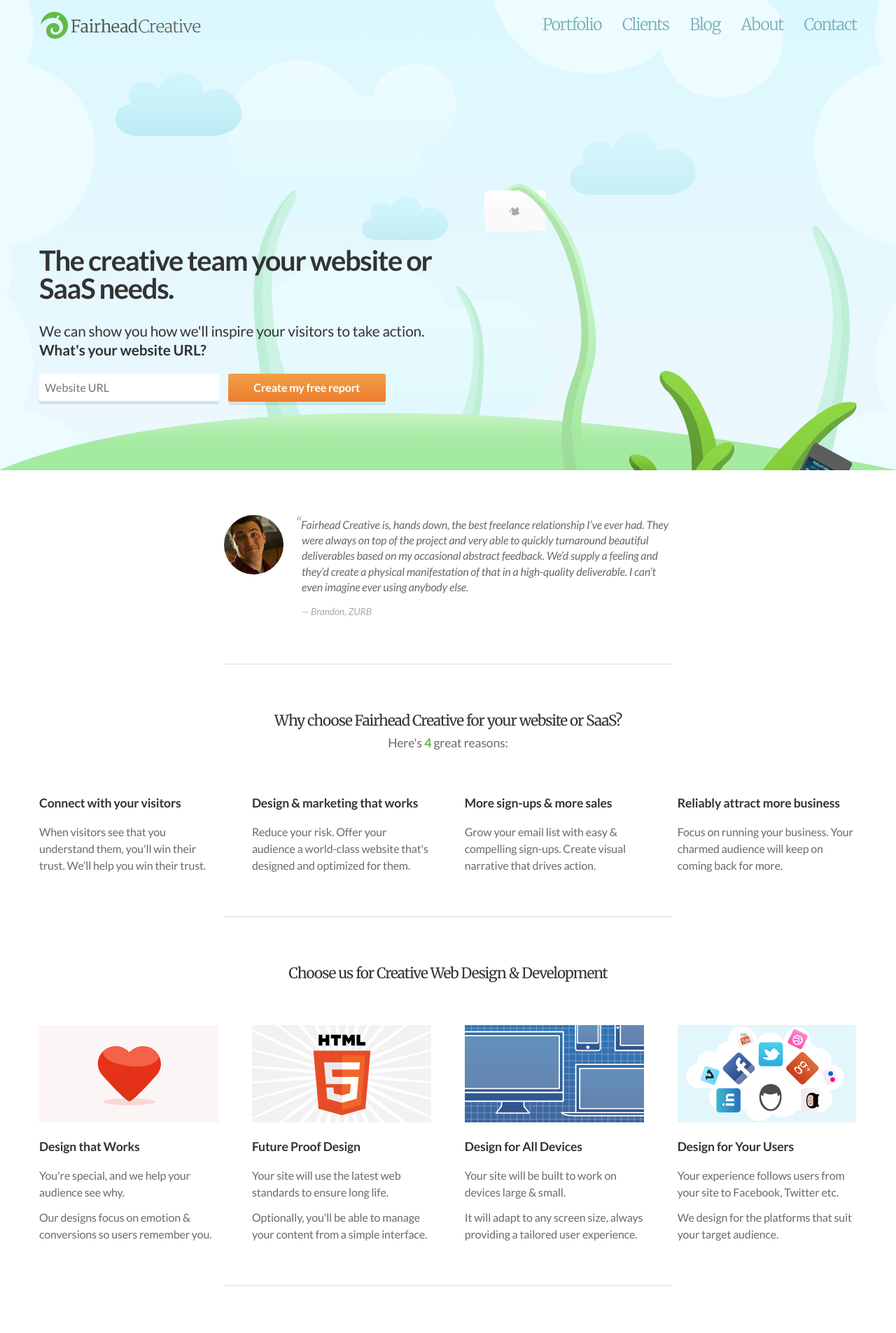
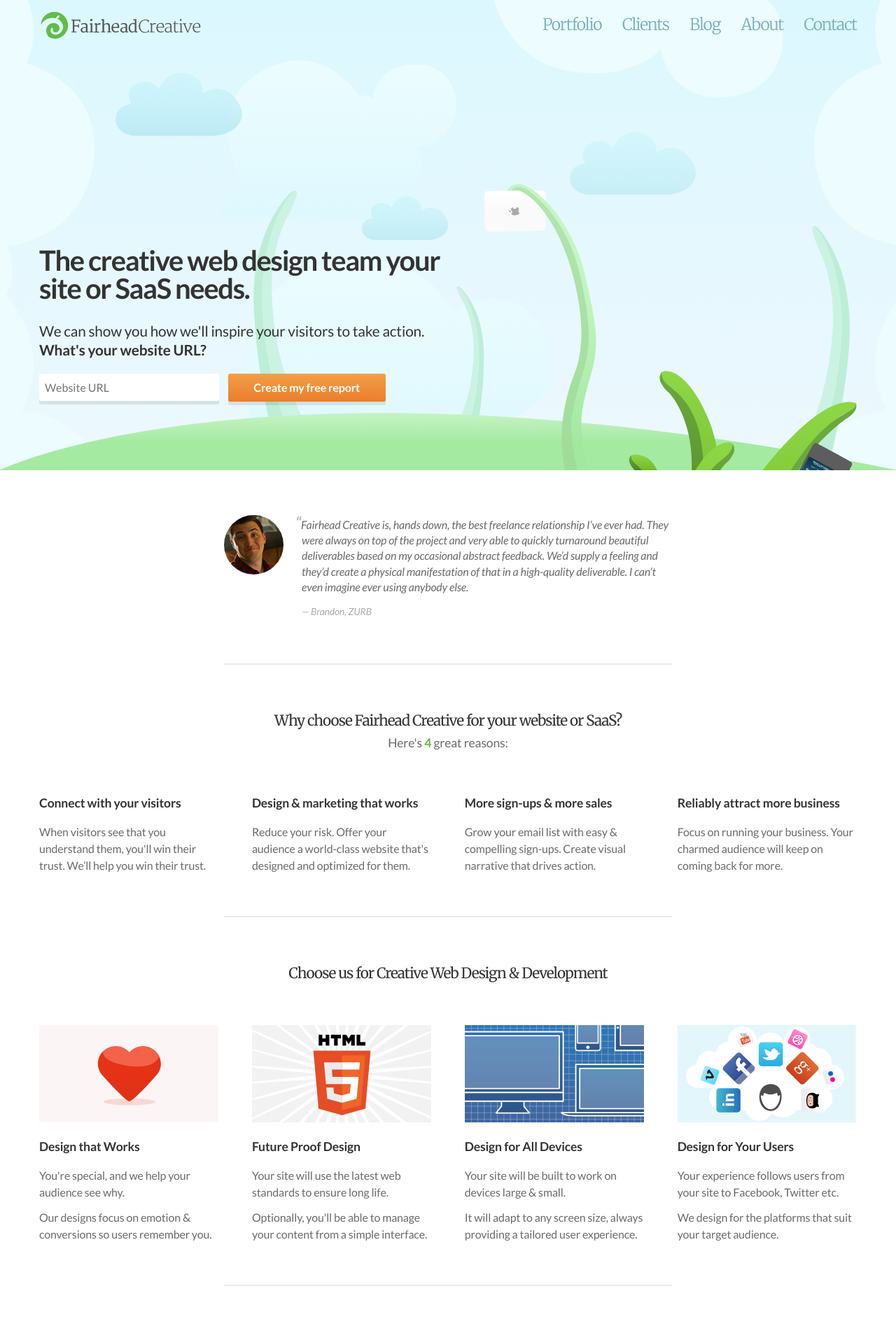
Before and after one commit to fairheadcreative/fairheadcreative, a Jekyll site: the page built from index.html, in a window 1280 px wide. Shown: the top 1905 px of the page at 70% size. Built offline with Jekyll 4.4.1, drawn with Linux system fonts in a browser that asks for light colours; Markdown is read by kramdown in place of the engine named in the settings.

Commit message:
Update home title

```diff
--- a/_sass/_home.scss
+++ b/_sass/_home.scss
@@ -26,6 +26,7 @@
 
       @include media($large-screen) {
         margin-top: 90px;
+        max-width: 15em;
       }
 
       @media only screen and (min-height: 710px) and (min-width: 1200px) {
--- a/index.html
+++ b/index.html
@@ -1,13 +1,13 @@
 ---
 layout: layout
-title: Attract More Customers Online
-description: The creative team your website or SaaS needs. We can show you how we'll inspire your visitors to take action. What's your website URL?
+title: The Creative Web Design Team Your Site or SaaS Needs
+description: The creative web design team your site or SaaS needs. We can show you how we'll inspire your visitors to take action. What's your website URL?
 splash: true
 class: home
 ---
 <header class="container group">
   <section id="strapline">
-    <h1>The creative team your website or SaaS needs.</h1>
+    <h1>The creative web design team your site or SaaS needs.</h1>
     <h3>We can show you how we'll inspire your visitors to take action.<br><strong>What's your website URL?</strong></h3>
 
     <form class="strap-form">
```
